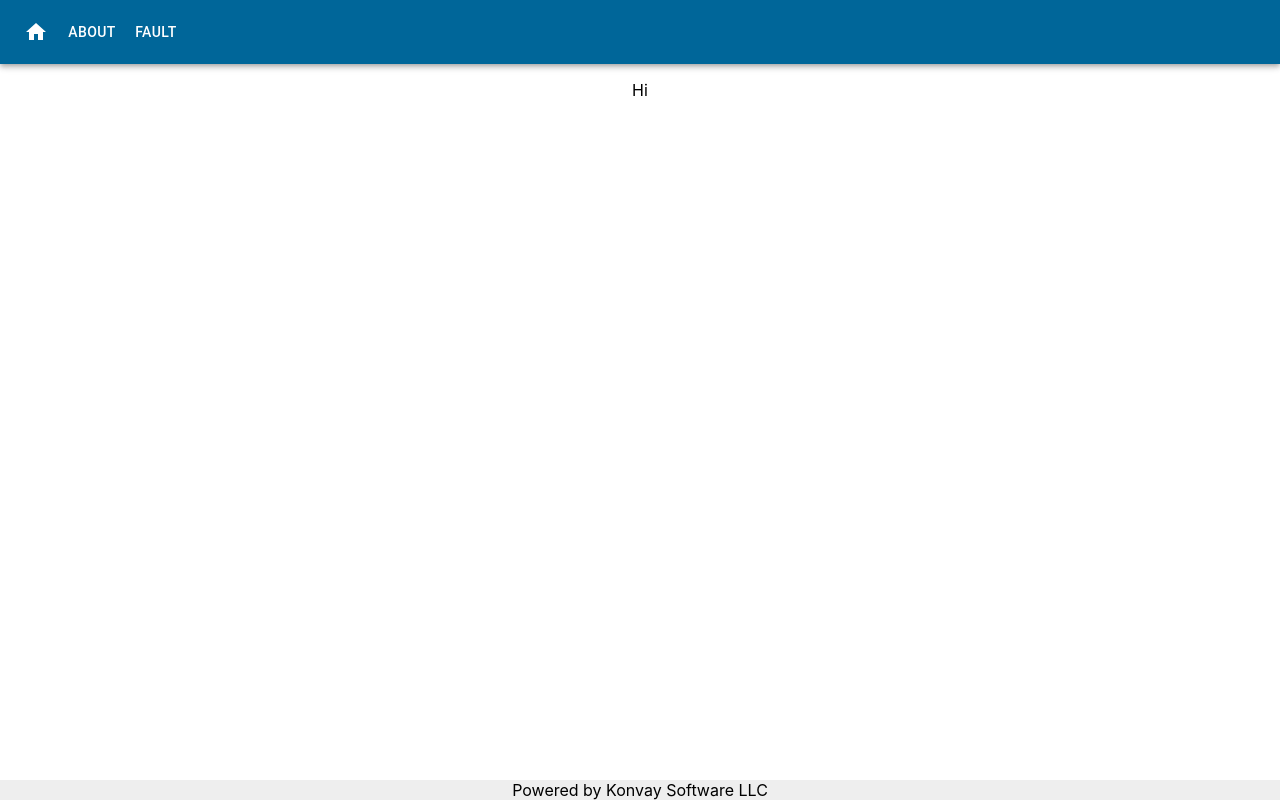
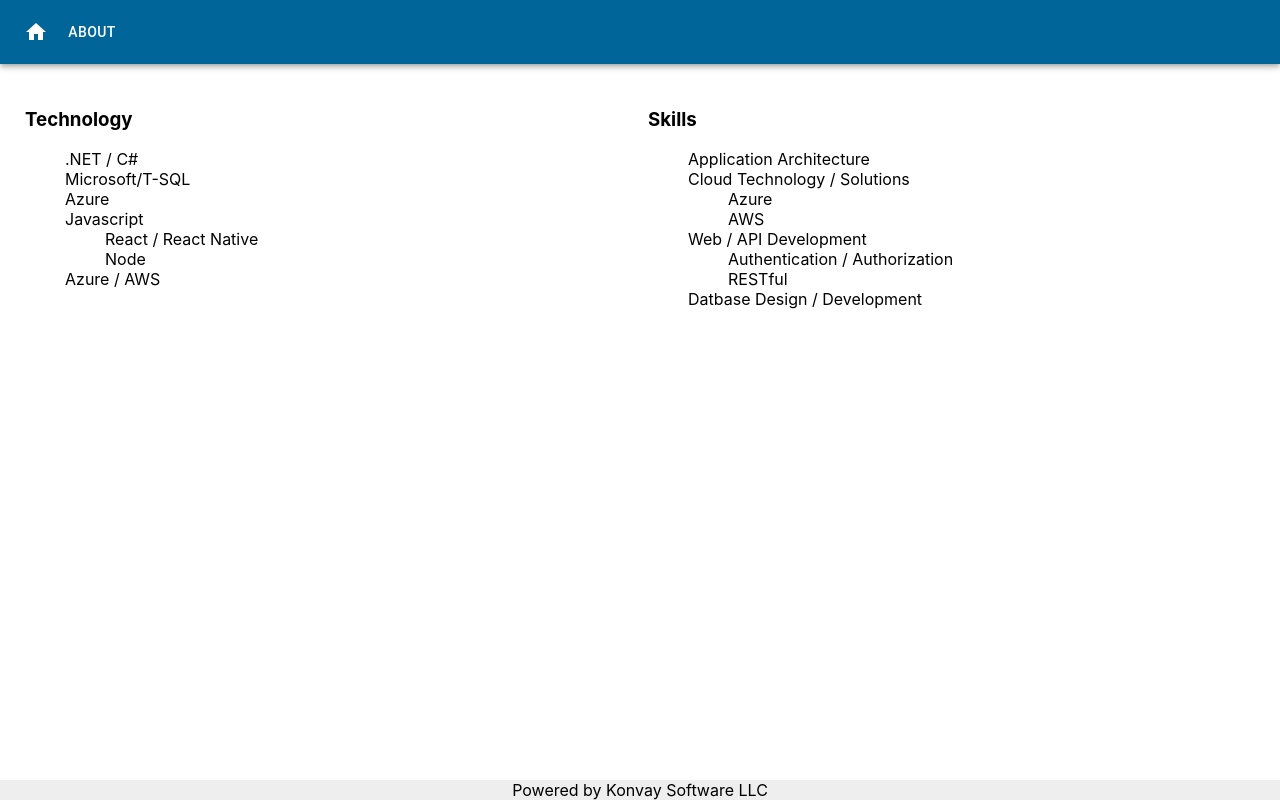
Before and after one commit to Konvay/portfolio, a React (Create React App) app: page /portfolio/about in a window 1280 px wide. Built offline with nearby package versions, Linux system fonts and the light colour scheme.

Commit message:
Adding additional technology and skills Hiding Fault page

```diff
--- a/src/components/Header.jsx
+++ b/src/components/Header.jsx
@@ -27,9 +27,11 @@ const Header = () => {
                 <Button className="navbar-link" component={Link} to="/about">
                     About
                 </Button>
+                {/*
                 <Button className="navbar-link" component={Link} to="/fault">
                     Fault
                 </Button>
+                */}
             </Toolbar>
         </AppBar>
     )
--- a/src/pages/About.jsx
+++ b/src/pages/About.jsx
@@ -1,11 +1,47 @@
 import React from 'react'
 
+import {
+    Grid,
+    Paper
+} from '@material-ui/core'
+import '../styles/About.scss'
+
 const About = () => {
-
-
     return (
-        <div>
-            <p>Hi</p>
+        <div class="about">
+            <Grid container spacing={2}>
+                <Grid item xs={6}>
+                    <h3>Technology</h3>
+                    <ul>
+                        <li>.NET / C#</li>
+                        <li>Microsoft/T-SQL</li>
+                        <li>Azure</li>
+                        <li>Javascript</li>
+                        <ul>
+                            <li>React / React Native</li>
+                            <li>Node</li>
+                        </ul>
+                        <li>Azure / AWS</li>
+                    </ul>
+                </Grid>
+                <Grid item xs={6}>
+                    <h3>Skills</h3>
+                    <ul>
+                        <li>Application Architecture</li>
+                        <li>Cloud Technology / Solutions</li>
+                        <ul>
+                            <li>Azure</li>
+                            <li>AWS</li>
+                        </ul>
+                        <li>Web / API Development</li>
+                        <ul>
+                            <li>Authentication / Authorization</li>
+                            <li>RESTful</li>
+                        </ul>
+                        <li>Datbase Design / Development</li>
+                    </ul>
+                </Grid>
+            </Grid>
         </div>
     )
 }
--- /dev/null
+++ b/src/styles/About.scss
@@ -0,0 +1,8 @@
+.about {
+    padding: 25px;
+    text-align: left;
+
+    ul {
+        list-style: none;
+    }
+}
```
